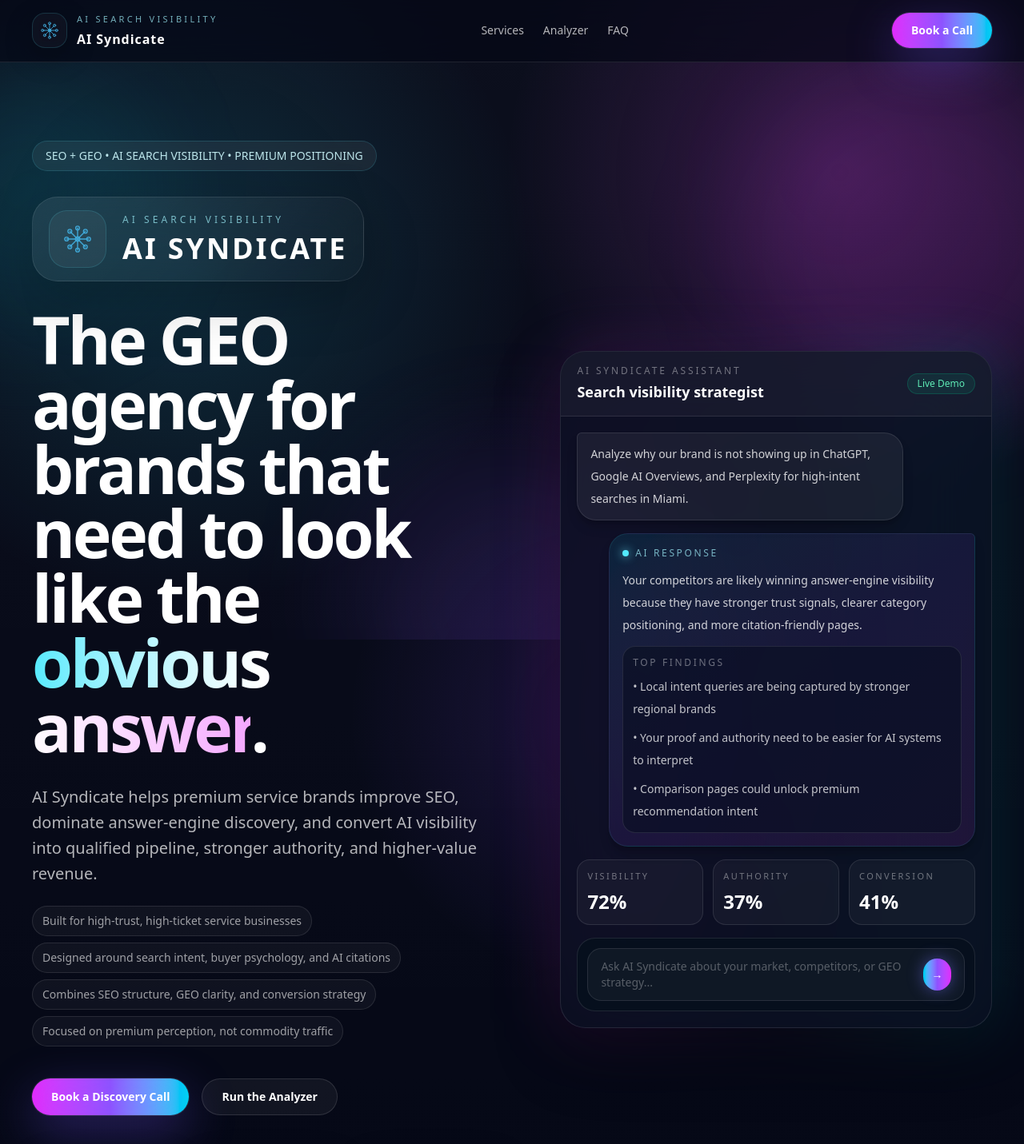
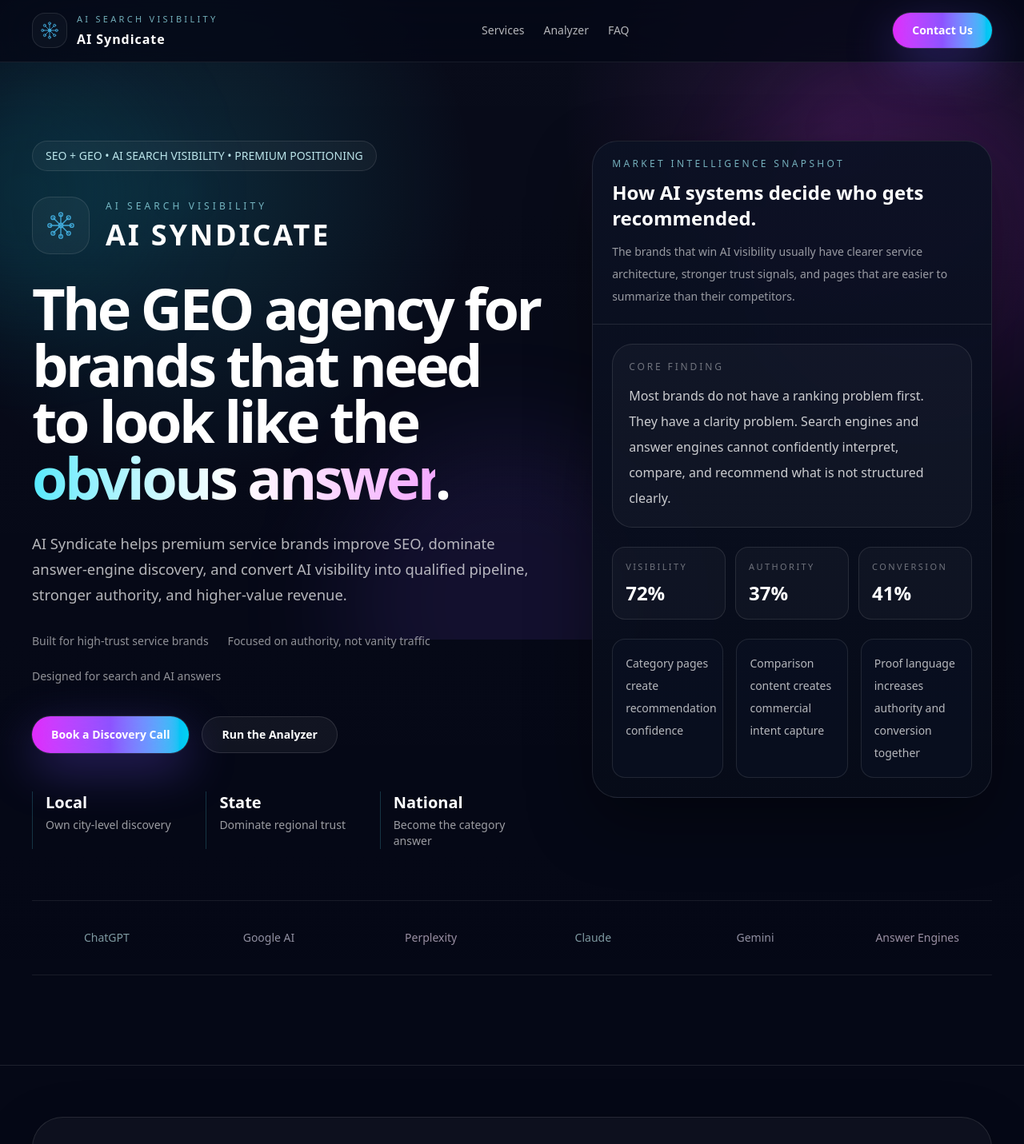
Before and after one commit to aisyndicatellc/ai-syndicate, a React (Vite) app: page / in a window 1280 px wide. Shown: the top 1431 px of the page at 80% size. Built offline with nearby package versions, Linux system fonts and the light colour scheme.

Commit message:
Refine site with cleaner premium layout

```diff
--- a/src/App.jsx
+++ b/src/App.jsx
@@ -412,13 +412,6 @@
     },
   ];
 
-  const credibilityPoints = [
-    "Built for high-trust, high-ticket service businesses",
-    "Designed around search intent, buyer psychology, and AI citations",
-    "Combines SEO structure, GEO clarity, and conversion strategy",
-    "Focused on premium perception, not commodity traffic",
-  ];
-
   const engagementFit = [
     "You sell a high-trust service where authority changes close rates",
     "Your buyers compare options and ask AI before they book calls",
@@ -638,10 +631,10 @@
         <div className="absolute bottom-[-10rem] left-1/3 h-[26rem] w-[26rem] rounded-full bg-violet-500/10 blur-3xl" />
       </div>
 
-      <div className="fixed inset-x-0 top-0 z-50 border-b border-white/10 bg-[#050816]/70 backdrop-blur-2xl">
+      <div className="fixed inset-x-0 top-0 z-50 border-b border-white/8 bg-[#050816]/78 backdrop-blur-2xl">
         <div className="mx-auto flex max-w-7xl items-center justify-between px-6 py-4 lg:px-10">
           <a href="#top" className="flex items-center gap-3 text-white/90 transition hover:text-white">
-            <div className="flex h-11 w-11 items-center justify-center rounded-2xl border border-cyan-300/15 bg-white/[0.04] shadow-[0_12px_36px_rgba(0,0,0,0.22)] backdrop-blur">
+            <div className="flex h-11 w-11 items-center justify-center rounded-2xl border border-white/10 bg-white/[0.03]">
               <img
                 src="/favicon.svg?v=4"
                 alt="AI Syndicate mark"
@@ -664,21 +657,21 @@
             <a href="#faq" className="transition hover:text-white">FAQ</a>
           </div>
 
-          <GlowButton href="#contact">Book a Call</GlowButton>
+          <GlowButton href="#contact">Contact Us</GlowButton>
         </div>
       </div>
 
       <main>
         <section id="top" className="relative overflow-hidden border-b border-white/10 pt-28">
-        <div className="absolute inset-0 bg-[radial-gradient(circle_at_18%_18%,rgba(34,211,238,0.16),transparent_24%),radial-gradient(circle_at_82%_12%,rgba(217,70,239,0.22),transparent_22%),radial-gradient(circle_at_60%_50%,rgba(124,58,237,0.18),transparent_28%),linear-gradient(to_bottom,rgba(255,255,255,0.03),rgba(255,255,255,0))]" />
+        <div className="absolute inset-0 bg-[radial-gradient(circle_at_18%_18%,rgba(34,211,238,0.14),transparent_24%),radial-gradient(circle_at_82%_12%,rgba(217,70,239,0.14),transparent_22%),linear-gradient(to_bottom,rgba(255,255,255,0.02),rgba(255,255,255,0))]" />
         <div className="relative mx-auto max-w-7xl px-6 pb-20 pt-8 lg:px-10 lg:pb-28 lg:pt-16">
-          <div className="grid items-center gap-16 lg:grid-cols-[1.05fr_.95fr]">
+          <div className="grid items-start gap-16 lg:grid-cols-[1.12fr_.88fr]">
             <div>
-              <div className="mb-8 inline-flex items-center rounded-full border border-cyan-300/15 bg-white/[0.06] px-4 py-2 text-sm text-cyan-100/90 backdrop-blur">
+              <div className="mb-8 inline-flex items-center rounded-full border border-white/10 bg-white/[0.04] px-4 py-2 text-sm text-cyan-100/90">
                 SEO + GEO • AI SEARCH VISIBILITY • PREMIUM POSITIONING
               </div>
-              <div className="mb-8 inline-flex items-center gap-5 rounded-[2rem] border border-white/10 bg-[linear-gradient(135deg,rgba(255,255,255,0.08),rgba(255,255,255,0.02))] px-5 py-4 shadow-[0_24px_70px_rgba(0,0,0,0.22)] backdrop-blur-xl">
-                <div className="flex h-18 w-18 items-center justify-center rounded-[1.4rem] border border-cyan-300/15 bg-white/[0.05]">
+              <div className="mb-8 flex items-center gap-5">
+                <div className="flex h-18 w-18 items-center justify-center rounded-[1.4rem] border border-white/10 bg-white/[0.04]">
                   <img
                     src="/favicon.svg?v=4"
                     alt="AI Syndicate mark"
@@ -694,30 +687,32 @@
                   </div>
                 </div>
               </div>
-              <h1 className="max-w-5xl text-5xl font-semibold tracking-[-0.04em] sm:text-6xl lg:text-7xl xl:text-[5.15rem] xl:leading-[0.98]">
+              <h1 className="max-w-4xl text-5xl font-semibold tracking-[-0.05em] sm:text-6xl lg:text-7xl xl:leading-[0.98]">
                 The GEO agency for brands that need to look like the <span className="bg-gradient-to-r from-cyan-300 via-white to-fuchsia-300 bg-clip-text text-transparent">obvious answer</span>.
               </h1>
-              <p className="mt-8 max-w-2xl text-lg leading-8 text-white/70 sm:text-xl">
+              <p className="mt-8 max-w-2xl text-lg leading-8 text-white/70 sm:text-[1.15rem]">
                 AI Syndicate helps premium service brands improve SEO, dominate answer-engine discovery, and convert AI visibility into qualified pipeline, stronger authority, and higher-value revenue.
               </p>
-              <div className="mt-6 flex flex-wrap gap-2 text-sm text-white/60">
-                {credibilityPoints.map((item) => (
-                  <span key={item} className="rounded-full border border-white/10 bg-white/[0.04] px-3 py-2">
-                    {item}
-                  </span>
+              <div className="mt-8 flex flex-wrap gap-6 text-sm text-white/55">
+                {[
+                  "Built for high-trust service brands",
+                  "Focused on authority, not vanity traffic",
+                  "Designed for search and AI answers",
+                ].map((item) => (
+                  <span key={item}>{item}</span>
                 ))}
               </div>
               <div className="mt-10 flex flex-wrap gap-4">
                 <GlowButton href="#contact">Book a Discovery Call</GlowButton>
                 <GlowButton href="#tool" variant="secondary">Run the Analyzer</GlowButton>
               </div>
-              <div className="mt-10 grid max-w-2xl grid-cols-1 gap-4 sm:grid-cols-3">
+              <div className="mt-12 grid max-w-2xl grid-cols-1 gap-4 sm:grid-cols-3">
                 {[
                   ["Local", "Own city-level discovery"],
                   ["State", "Dominate regional trust"],
                   ["National", "Become the category answer"],
                 ].map(([title, text]) => (
-                  <div key={title} className="rounded-3xl border border-white/10 bg-white/[0.04] p-5 shadow-[0_18px_40px_rgba(0,0,0,0.22)] backdrop-blur">
+                  <div key={title} className="border-l border-cyan-300/20 pl-4">
                     <div className="text-xl font-semibold text-white">{title}</div>
                     <div className="mt-1 text-sm text-white/60">{text}</div>
                   </div>
@@ -726,43 +721,21 @@
             </div>
 
             <div className="relative">
-              <div className="absolute inset-0 rounded-[2rem] bg-gradient-to-r from-fuchsia-500/20 via-violet-500/10 to-cyan-400/20 blur-2xl" />
-              <div className="relative overflow-hidden rounded-[2rem] border border-white/10 bg-[#0a1020]/85 shadow-[0_30px_80px_rgba(0,0,0,0.45)] backdrop-blur-2xl">
-                <div className="border-b border-white/10 bg-white/[0.04] px-5 py-4">
-                  <div className="flex items-center justify-between gap-4">
-                    <div>
-                      <p className="text-xs uppercase tracking-[0.24em] text-white/40">AI Syndicate Assistant</p>
-                      <h3 className="mt-1 text-lg font-semibold text-white">Search visibility strategist</h3>
-                    </div>
-                    <div className="rounded-full border border-emerald-400/20 bg-emerald-400/10 px-3 py-1 text-xs font-medium text-emerald-300">
-                      Live Demo
-                    </div>
-                  </div>
+              <div className="relative overflow-hidden rounded-[2rem] border border-white/10 bg-[linear-gradient(180deg,rgba(12,18,36,0.94),rgba(7,12,25,0.92))] shadow-[0_30px_80px_rgba(0,0,0,0.38)]">
+                <div className="border-b border-white/10 px-6 py-5">
+                  <p className="text-xs uppercase tracking-[0.28em] text-cyan-200/70">Market Intelligence Snapshot</p>
+                  <h3 className="mt-3 text-2xl font-semibold text-white">How AI systems decide who gets recommended.</h3>
+                  <p className="mt-3 max-w-lg text-sm leading-7 text-white/58">
+                    The brands that win AI visibility usually have clearer service architecture, stronger trust signals, and pages that are easier to summarize than their competitors.
+                  </p>
                 </div>
 
-                <div className="space-y-4 p-5">
-                  <div className="max-w-[82%] rounded-[1.5rem] rounded-tl-md border border-white/10 bg-white/[0.06] px-4 py-3 text-sm leading-7 text-white/80 shadow-lg shadow-black/20">
-                    Analyze why our brand is not showing up in ChatGPT, Google AI Overviews, and Perplexity for high-intent searches in Miami.
-                  </div>
-
-                  <div className="ml-auto max-w-[92%] rounded-[1.5rem] rounded-tr-md border border-cyan-300/10 bg-gradient-to-br from-cyan-400/10 via-violet-500/10 to-fuchsia-500/10 px-4 py-4 shadow-lg shadow-black/20">
-                    <div className="flex items-center gap-2 text-xs uppercase tracking-[0.22em] text-cyan-200/70">
-                      <span className="h-2 w-2 rounded-full bg-cyan-300 shadow-[0_0_12px_rgba(103,232,249,0.9)]" />
-                      AI response
-                    </div>
-                    <div className="mt-3 space-y-3 text-sm leading-7 text-white/80">
-                      <p>
-                        Your competitors are likely winning answer-engine visibility because they have stronger trust signals, clearer category positioning, and more citation-friendly pages.
-                      </p>
-                      <div className="rounded-2xl border border-white/10 bg-[#0b1124]/70 p-3">
-                        <div className="text-xs uppercase tracking-[0.22em] text-white/40">Top findings</div>
-                        <ul className="mt-2 space-y-2 text-white/75">
-                          <li>• Local intent queries are being captured by stronger regional brands</li>
-                          <li>• Your proof and authority need to be easier for AI systems to interpret</li>
-                          <li>• Comparison pages could unlock premium recommendation intent</li>
-                        </ul>
-                      </div>
-                    </div>
+                <div className="space-y-6 p-6">
+                  <div className="rounded-[1.6rem] border border-white/10 bg-white/[0.03] p-5">
+                    <div className="text-xs uppercase tracking-[0.24em] text-white/40">Core finding</div>
+                    <p className="mt-3 text-base leading-8 text-white/78">
+                      Most brands do not have a ranking problem first. They have a clarity problem. Search engines and answer engines cannot confidently interpret, compare, and recommend what is not structured clearly.
+                    </p>
                   </div>
 
                   <div className="grid gap-3 sm:grid-cols-3">
@@ -771,40 +744,40 @@
                       ["Authority", `${aiReport.authorityScore}%`],
                       ["Conversion", `${aiReport.conversionScore}%`],
                     ].map(([label, value]) => (
-                      <div key={label} className="rounded-2xl border border-white/10 bg-white/[0.04] p-3">
+                      <div key={label} className="rounded-2xl border border-white/10 bg-white/[0.03] p-4">
                         <div className="text-[11px] uppercase tracking-[0.22em] text-white/40">{label}</div>
                         <div className="mt-2 text-2xl font-semibold text-white">{value}</div>
                       </div>
                     ))}
                   </div>
 
-                  <button
-                    onClick={() => document.getElementById("tool")?.scrollIntoView({ behavior: "smooth" })}
-                    className="w-full rounded-[1.4rem] border border-white/10 bg-[#07101f]/90 p-3 text-left transition hover:border-cyan-300/25"
-                  >
-                    <div className="flex items-center gap-3 rounded-[1.1rem] border border-white/10 bg-white/[0.04] px-4 py-3 text-sm text-white/45">
-                      <span className="text-white/30">Ask AI Syndicate about your market, competitors, or GEO strategy...</span>
-                      <span className="ml-auto inline-flex h-10 w-10 items-center justify-center rounded-full bg-gradient-to-r from-cyan-400 via-violet-500 to-fuchsia-500 text-sm font-semibold text-white shadow-[0_0_20px_rgba(120,119,255,0.45)]">
-                        →
-                      </span>
-                    </div>
-                  </button>
+                  <div className="grid gap-4 md:grid-cols-3">
+                    {[
+                      "Category pages create recommendation confidence",
+                      "Comparison content creates commercial intent capture",
+                      "Proof language increases authority and conversion together",
+                    ].map((item) => (
+                      <div key={item} className="rounded-2xl border border-white/10 bg-[#0b1124]/60 p-4 text-sm leading-7 text-white/70">
+                        {item}
+                      </div>
+                    ))}
+                  </div>
                 </div>
               </div>
             </div>
           </div>
 
-          <div className="mt-14 rounded-[2.2rem] border border-white/10 bg-[linear-gradient(135deg,rgba(255,255,255,0.05),rgba(255,255,255,0.02))] p-4 shadow-[0_20px_60px_rgba(0,0,0,0.20)] backdrop-blur-xl">
+          <div className="mt-16 border-y border-white/8 py-6">
             <div className="grid gap-4 sm:grid-cols-3 lg:grid-cols-6">
               {logos.map((logo, index) => (
                 <div
                   key={logo}
-                  className={`rounded-2xl border px-4 py-3 text-center text-sm shadow-[0_8px_24px_rgba(0,0,0,0.18)] ${
+                  className={`px-4 py-3 text-center text-sm ${
                     index % 3 === 0
-                      ? "border-cyan-300/10 bg-cyan-400/5 text-cyan-100/70"
+                      ? "text-cyan-100/60"
                       : index % 3 === 1
-                      ? "border-violet-300/10 bg-violet-400/5 text-violet-100/70"
-                      : "border-fuchsia-300/10 bg-fuchsia-400/5 text-fuchsia-100/70"
+                      ? "text-violet-100/60"
+                      : "text-fuchsia-100/60"
                   }`}
                 >
                   {logo}
@@ -816,9 +789,7 @@
       </section>
 
       <section className="mx-auto max-w-7xl px-6 py-14 lg:px-10 lg:py-16">
-        <div className="relative overflow-hidden rounded-[2.4rem] border border-white/10 bg-[radial-gradient(circle_at_top_left,rgba(34,211,238,0.10),transparent_28%),radial-gradient(circle_at_bottom_right,rgba(217,70,239,0.12),transparent_30%),linear-gradient(135deg,rgba(255,255,255,0.07),rgba(255,255,255,0.03))] p-6 shadow-[0_24px_70px_rgba(0,0,0,0.22)] backdrop-blur-xl sm:p-8 lg:p-10">
-          <div className="absolute -left-16 top-10 h-32 w-32 rounded-full bg-cyan-400/10 blur-3xl" />
-          <div className="absolute -right-10 bottom-0 h-40 w-40 rounded-full bg-fuchsia-500/10 blur-3xl" />
+        <div className="relative overflow-hidden rounded-[2.4rem] border border-white/10 bg-white/[0.035] p-6 shadow-[0_24px_70px_rgba(0,0,0,0.22)] sm:p-8 lg:p-10">
           <div className="relative grid gap-8 lg:grid-cols-[1.05fr_.95fr] lg:items-center">
             <div>
               <div className="inline-flex items-center gap-2 rounded-full border border-cyan-300/15 bg-white/[0.05] px-4 py-2 text-xs font-medium uppercase tracking-[0.28em] text-cyan-200/85">
@@ -849,16 +820,10 @@
             </div>
 
             <div className="grid gap-4 sm:grid-cols-3 lg:grid-cols-1 xl:grid-cols-3">
-              {trustStats.map((stat, index) => (
+              {trustStats.map((stat) => (
                 <div
                   key={stat.label}
-                  className={`rounded-[1.7rem] border border-white/10 p-5 shadow-lg shadow-black/20 ${
-                    index === 0
-                      ? "bg-gradient-to-br from-cyan-400/12 to-white/[0.03]"
-                      : index === 1
-                      ? "bg-gradient-to-br from-violet-500/12 to-white/[0.03]"
-                      : "bg-gradient-to-br from-fuchsia-500/12 to-white/[0.03]"
-                  }`}
+                  className="rounded-[1.7rem] border border-white/10 bg-[#0b1124]/55 p-5"
                 >
                   <div className="text-[11px] uppercase tracking-[0.24em] text-white/40">{stat.label}</div>
                   <div className="mt-3 text-xl font-semibold leading-7 text-white">{stat.value}</div>
@@ -869,10 +834,10 @@
         </div>
       </section>
 
-      <section className="border-y border-white/10 bg-[linear-gradient(180deg,rgba(255,255,255,0.03),rgba(255,255,255,0.01))]">
+      <section className="border-y border-white/10 bg-white/[0.02]">
         <div className="mx-auto max-w-7xl px-6 py-20 lg:px-10">
           <div className="grid gap-8 lg:grid-cols-[1.05fr_.95fr]">
-            <div className="rounded-[2.2rem] border border-white/10 bg-white/[0.04] p-8 shadow-[0_24px_70px_rgba(0,0,0,0.22)]">
+            <div className="rounded-[2.2rem] border border-white/10 bg-white/[0.03] p-8">
               <p className="text-sm uppercase tracking-[0.3em] text-cyan-300">Why Clients Hire Us</p>
               <h2 className="mt-4 max-w-2xl text-4xl font-semibold tracking-tight sm:text-5xl">
                 Premium brands do not need more marketing noise. They need clearer authority.
@@ -882,7 +847,7 @@
               </p>
             </div>
 
-            <div className="rounded-[2.2rem] border border-white/10 bg-[#0b1124]/80 p-8 shadow-[0_24px_70px_rgba(0,0,0,0.22)]">
+            <div className="rounded-[2.2rem] border border-white/10 bg-[#0b1124]/60 p-8">
               <div className="text-xs uppercase tracking-[0.28em] text-white/40">Best Fit</div>
               <div className="mt-6 grid gap-4">
                 {engagementFit.map((item) => (
@@ -898,16 +863,10 @@
 
       <section id="proof" className="mx-auto max-w-7xl px-6 py-20 lg:px-10">
         <div className="grid gap-6 md:grid-cols-3">
-          {proofCards.map((card, index) => (
+          {proofCards.map((card) => (
             <div
               key={card.label}
-              className={`rounded-[2rem] border border-white/10 p-8 shadow-lg shadow-black/25 ${
-                index === 0
-                  ? "bg-gradient-to-br from-cyan-400/10 to-white/[0.03]"
-                  : index === 1
-                  ? "bg-gradient-to-br from-violet-500/10 to-white/[0.03]"
-                  : "bg-gradient-to-br from-fuchsia-500/10 to-white/[0.03]"
-              }`}
+              className="rounded-[2rem] border border-white/10 bg-white/[0.03] p-8"
             >
               <div className="text-xs uppercase tracking-[0.25em] text-white/40">{card.label}</div>
               <div className="mt-3 text-2xl font-semibold tracking-tight">{card.value}</div>
@@ -927,15 +886,8 @@
         </div>
 
         <div className="mt-12 grid gap-6 md:grid-cols-2">
-          {services.map((service, index) => (
-            <div
-              key={service.title}
-              className={`rounded-[2rem] border border-white/10 p-8 shadow-lg shadow-black/20 ${
-                index % 2 === 0
-                  ? "bg-gradient-to-br from-white/[0.06] to-cyan-400/[0.05]"
-                  : "bg-gradient-to-br from-white/[0.06] to-violet-500/[0.05]"
-              }`}
-            >
+          {services.map((service) => (
+            <div key={service.title} className="rounded-[2rem] border border-white/10 bg-white/[0.03] p-8">
               <h3 className="text-2xl font-semibold">{service.title}</h3>
               <p className="mt-4 text-base leading-7 text-white/65">{service.description}</p>
               <div className="mt-6 flex flex-wrap gap-2">
@@ -953,7 +905,7 @@
         </div>
       </section>
 
-      <section className="border-y border-white/10 bg-white/[0.03]">
+      <section className="border-y border-white/10 bg-white/[0.02]">
         <div className="mx-auto max-w-7xl px-6 py-20 lg:px-10">
           <div className="max-w-3xl">
             <p className="text-sm uppercase tracking-[0.3em] text-cyan-300">Why We Rank</p>
@@ -966,14 +918,10 @@
           </div>
 
           <div className="mt-12 grid gap-6 md:grid-cols-2 xl:grid-cols-4">
-            {geoPillars.map((item, index) => (
+            {geoPillars.map((item) => (
               <div
                 key={item.title}
-                className={`rounded-[2rem] border border-white/10 p-7 shadow-lg shadow-black/20 ${
-                  index % 2 === 0
-                    ? "bg-gradient-to-br from-cyan-400/10 to-white/[0.03]"
-                    : "bg-gradient-to-br from-violet-500/10 to-white/[0.03]"
-                }`}
+                className="rounded-[2rem] border border-white/10 bg-white/[0.03] p-7"
               >
                 <h3 className="text-2xl font-semibold">{item.title}</h3>
                 <p className="mt-4 text-base leading-7 text-white/65">{item.text}</p>
```
